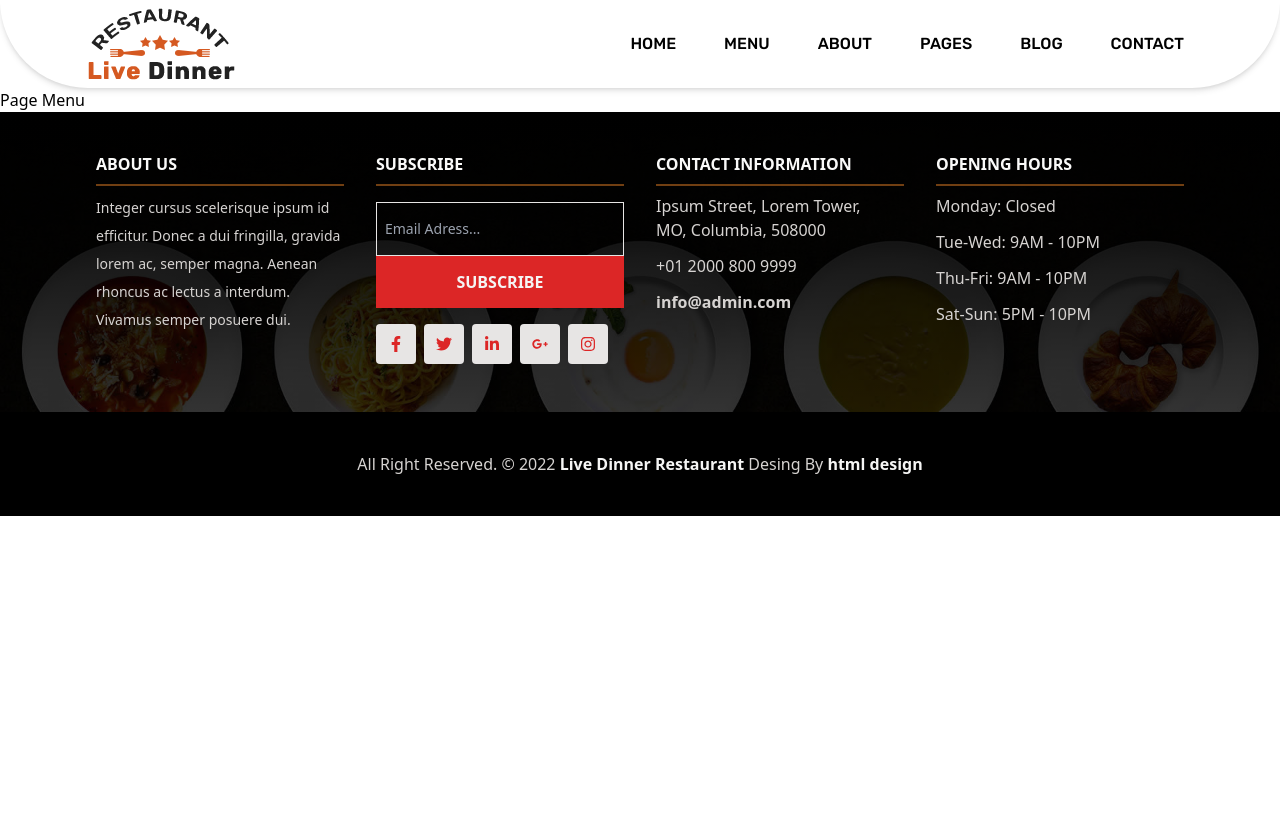
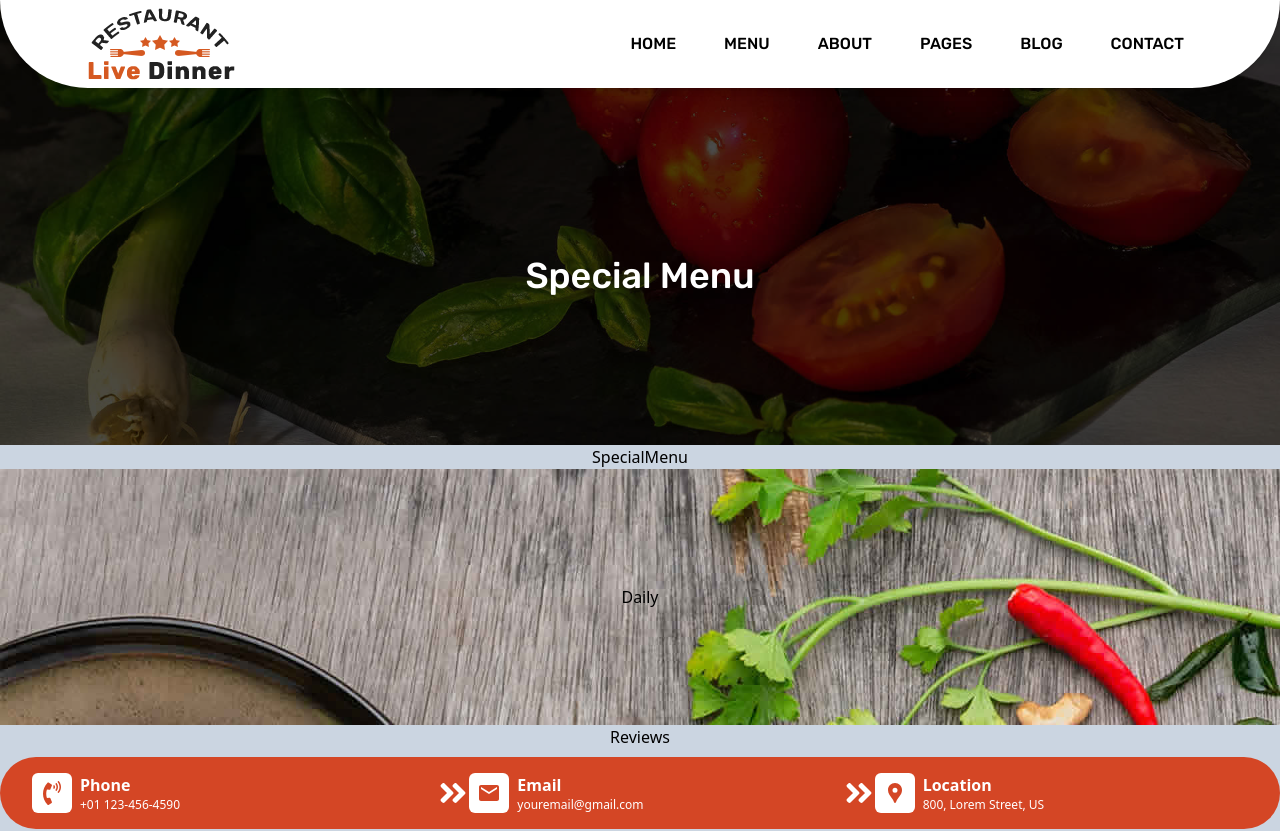
Before and after one commit to trebolcode/demo-restaurant, a React (Vite) app: page /menu in a window 1280 px wide. Shown: the top 831 px of the page. Before the commit the page ends 800 px from the top, so only its background shows below. Built offline with nearby package versions, Linux system fonts and the light colour scheme.

Commit message:
Add page menu and change components

```diff
--- a/src/App.tsx
+++ b/src/App.tsx
@@ -2,6 +2,7 @@ import { Route, Routes } from "react-router-dom";
 import Footer from "./components/Footer";
 import NavBar from "./components/NavBar";
 import Home from "./pages/Home";
+import Menu from "./pages/Menu";
 
 function App() {
   return (
@@ -10,7 +11,7 @@ function App() {
       <Routes>
         <Route path="/" element={<Home />} />
         <Route path="/home" element={<Home />} />
-        <Route path="/menu" element={<p>Page Menu</p>} />
+        <Route path="/menu" element={<><Menu/> <p>Page Menu</p></>} />
         <Route path="/about" element={<p>Page About</p>} />
         <Route path="/reservation" element={<p>Page reservation</p>} />
         <Route path="/stuff" element={<p>Page stuff</p>} />
--- a/src/assets/images.tsx
+++ b/src/assets/images.tsx
@@ -5,6 +5,8 @@ import gallery_03 from "./img/gallery-img-03.jpg";
 import gallery_04 from "./img/gallery-img-04.jpg";
 import gallery_05 from "./img/gallery-img-05.jpg";
 import gallery_06 from "./img/gallery-img-06.jpg";
+import SliderLeft from "./icon/chevron-left.svg";
+import SliderRight from "./icon/chevron-right.svg";
 
 export default {
   logo: [
@@ -45,5 +47,18 @@ export default {
       img: gallery_06,
       alt: "Imagen de galeria",
     },
+
   ],
+  icon: [
+    {
+      id: 1,
+      img: SliderLeft,
+      alt: "Slider left",
+    },
+    {
+      id: 2,
+      img: SliderRight,
+      alt: "Slider right",
+    }
+  ]
 };
--- /dev/null
+++ b/src/components/Header.tsx
@@ -0,0 +1,20 @@
+import React from "react";
+
+interface Props {
+  name_header: string;
+}
+
+function Header({ name_header }: Props) {
+  return (
+    <div className="w-full h-[445px]">
+      <div className="w-full h-[445px] bg-allBg bg-cover bg-fixed absolute"></div>
+      <div className="w-full h-[445px] bg-colSliderHover opacity-70 absolute"></div>
+
+      <h1 className="w-full text-colPrimary font-Rubik text-4xl text-center mt-64 font-medium absolute">
+        {name_header}
+      </h1>
+    </div>
+  );
+}
+
+export default Header;
--- a/src/components/Hero.tsx
+++ b/src/components/Hero.tsx
@@ -1,8 +1,7 @@
 import React, { useRef, useState } from "react";
 import Slider from "./subcomponents/Slider";
 import ReserButton from "./subcomponents/ReserButton";
-import SliderLeft from "../assets/icon/chevron-left.svg";
-import SliderRight from "../assets/icon/chevron-right.svg";
+import images from "../assets/images";
 
 const Hero = () => {
   const [select, setSelect] = useState(1);
@@ -84,7 +83,9 @@ const Hero = () => {
           <div
             className={`w-full h-screen bg-cover bg-center absolute ${styleBg}`}
           ></div>
+
           <div className="w-full h-screen bg-colReserHover opacity-50 absolute"></div>
+
           <Slider title={title} />
         </div>
       </div>
@@ -115,14 +116,14 @@ const Hero = () => {
           onClick={previousClick}
           className="absolute left-0 bg-colReser w-10 lg:w-12 h-10 lg:h-12 flex justify-center items-center rounded-[4px] lg:hover:bg-colSliderHover transition duration-[300ms] ease-in-out"
         >
-          <img src={SliderLeft} className="h-8 w-8" />
+          <img src={images.icon[0].img} className="h-8 w-8" />
         </button>
 
         <button
           onClick={nextClick}
           className="absolute right-0 bg-colReser w-10 lg:w-12 h-10 lg:h-12 flex justify-center items-center rounded-[4px] lg:hover:bg-colSliderHover transition duration-[300ms] ease-in-out"
         >
-          <img src={SliderRight} className="h-8 w-8" />
+          <img src={images.icon[1].img} className="h-8 w-8" />
         </button>
       </div>
 
--- a/src/components/NavBar.tsx
+++ b/src/components/NavBar.tsx
@@ -14,7 +14,7 @@ const NavBar = () => {
   ];
 
   return (
-    <nav className="w-full max-h-min flex justify-between items-center p-2 bg-white rounded-b-full shadow-md font-Rubik font-medium">
+    <nav className="w-full max-h-min flex justify-between items-center p-2 bg-white rounded-b-full shadow-md font-Rubik font-medium  fixed top-0 z-10">
       <div className="flex justify-center items-center ml-20">
         <img src={images.logo[0].img} alt={images.logo[0].alt} />
       </div>
--- a/src/components/subcomponents/ReserButton.tsx
+++ b/src/components/subcomponents/ReserButton.tsx
@@ -1,7 +1,7 @@
 import React from "react";
 
 interface Props {
- name_button: string;
+  name_button: string;
 }
 
 function ReserButton({ name_button }: Props) {
--- /dev/null
+++ b/src/pages/Menu.tsx
@@ -0,0 +1,20 @@
+import React from "react";
+import Daily from "../components/Daily";
+import SpecialMenu from "../components/SpecialMenu";
+import Reviews from "../components/Reviews";
+import Contact from "../components/Contact";
+import Header from "../components/Header";
+
+function Menu() {
+  return (
+    <div className="w-full bg-slate-300 flex flex-col justify-center items-center">
+      <Header name_header="Special Menu" />
+      <SpecialMenu />
+      <Daily />
+      <Reviews />
+      <Contact />
+    </div>
+  );
+}
+
+export default Menu;
--- a/tailwind.config.js
+++ b/tailwind.config.js
@@ -10,6 +10,7 @@ module.exports = {
         slider1: "url('./src/assets/img/slider-01.jpg')",
         slider2: "url('./src/assets/img/slider-02.jpg')",
         slider3: "url('./src/assets/img/slider-03.jpg')",
+        allBg: "url('./src/assets/img/all-bg.jpg')",
       },
       colors: {
         colPrimary: "#ffffff",
```
Also changed, not shown: src/assets/img/all-bg.jpg (added).
